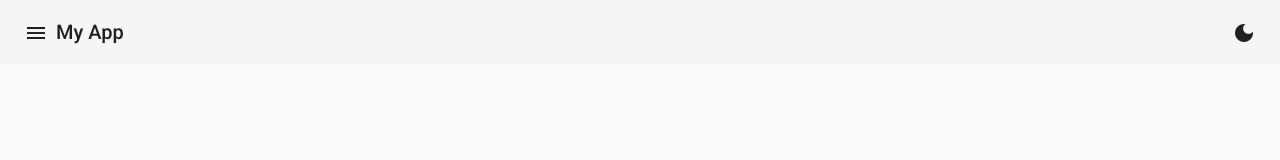
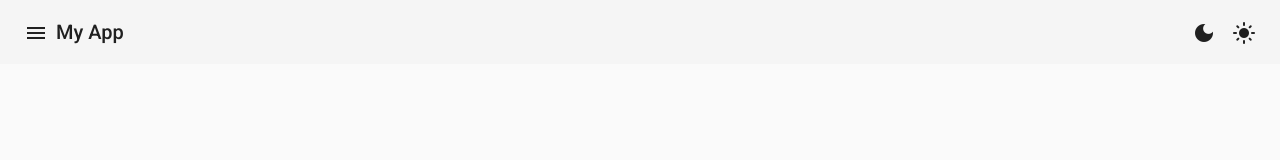
Before and after one commit to Lara-brd/nasaApp-2, an Angular app: page / in a window 1280 px wide. Shown: the top 160 px of the page. Built offline with nearby package versions, Linux system fonts and the light colour scheme.

Commit message:
theme problem solved

```diff
--- a/src/app/apod/pages/pic-date/pic-date.component.html
+++ b/src/app/apod/pages/pic-date/pic-date.component.html
@@ -1,7 +1,7 @@
 
 
 
-<div class="wrapp center disp-flex just-space-bet" style="background: inherit;">
+<div class="wrapp center disp-flex just-space-bet">
   <div class="text-day">
     <h2>Pictures by date</h2>
     <p>Sinze ddddd NASA choose a picture blabla dont   , amet consectetur adipisicing elit. Quaerat ad doloribus doloremque ex, non aliquam perspiciatis, id, nesciunt recusandae commodi expedita voluptates magnam.</p>
@@ -22,7 +22,7 @@
                 (input)="prueba()">
         <mat-error *ngIf="!fecha">Use datepicker to choose a date please</mat-error>
         <mat-hint>MM/DD/YYYY</mat-hint>
-        <mat-datepicker-toggle matSuffix [for]="picker"></mat-datepicker-toggle>
+        <mat-datepicker-toggle style="background: inherit;" matSuffix [for]="picker"></mat-datepicker-toggle>
         <mat-datepicker #picker></mat-datepicker>
 
       </mat-form-field>
--- a/src/app/app.component.html
+++ b/src/app/app.component.html
@@ -1,6 +1,5 @@
 
 <mat-sidenav-container fullscreen [hasBackdrop]="false">
-
 
   <mat-sidenav #sidenav mode="push">
 
@@ -39,7 +38,6 @@
   </mat-sidenav>
 
 
-
   <!-- content -->
   <mat-toolbar>
     <button mat-icon-button
@@ -54,8 +52,15 @@
     <button mat-icon-button
             class="example-icon favorite-icon"
             aria-label="Example icon-button with heart icon"
-            (click)="onSetTheme()">
+            (click)="onSetTheme('my-darktheme')">
       <mat-icon>dark_mode</mat-icon>
+    </button>
+
+    <button mat-icon-button
+            class="example-icon favorite-icon"
+            aria-label="Example icon-button with heart icon"
+            (click)="onSetTheme('my-lighttheme')">
+      <mat-icon>light_mode</mat-icon>
     </button>
 <!--
     <button mat-icon-button class="example-icon" aria-label="Example icon-button with share icon">
--- a/src/app/app.component.ts
+++ b/src/app/app.component.ts
@@ -1,5 +1,6 @@
 import { Component, HostBinding } from '@angular/core';
 import { OverlayContainer} from '@angular/cdk/overlay';
+import { OverlayModule} from '@angular/cdk/overlay';
 
 @Component({
   selector: 'app-root',
@@ -13,18 +14,25 @@ export class AppComponent {
 
   @HostBinding('class') componentCssClass:any;
 
-  constructor( public overlayCont:OverlayContainer){}
+  constructor( public overlayContainer:OverlayContainer){}
 
 
-  onSetTheme(){
-    if(this.mode === 'my-lighttheme'){
-      this.mode = 'my-darktheme'
+  onSetTheme(e:string){
+
+    this.overlayContainer.getContainerElement().classList.remove(e);
+
+
+    if(this.overlayContainer.getContainerElement().classList.contains('my-lighttheme')){
+      this.overlayContainer.getContainerElement().classList.remove('my-lighttheme');
+      this.overlayContainer.getContainerElement().classList.add('my-darktheme');
     }else{
-      this.mode = 'my-lighttheme'
+      this.overlayContainer.getContainerElement().classList.remove('my-darktheme');
+      this.overlayContainer.getContainerElement().classList.add('my-lighttheme');
     }
 
-    this.overlayCont.getContainerElement().classList.add(this.mode);
-    this.componentCssClass = this.mode;
+
+    this.componentCssClass = e;
+
   }
 
 }
--- a/src/app/app.module.ts
+++ b/src/app/app.module.ts
@@ -9,6 +9,7 @@ import { ErrorPageComponent } from './shared/error-page/error-page.component';
 import { HomeComponent } from './shared/home/home.component';
 import { AppRoutingModule } from './app-routing.module';
 import { MaterialModule } from './material/material.module';
+import { OverlayModule } from '@angular/cdk/overlay';
 
 @NgModule({
   declarations: [
@@ -21,7 +22,8 @@ import { MaterialModule } from './material/material.module';
     BrowserAnimationsModule,
     AppRoutingModule,
     MaterialModule,
-    HttpClientModule
+    HttpClientModule,
+    OverlayModule
 
   ],
   providers: [],
--- a/src/styles.scss
+++ b/src/styles.scss
@@ -30,14 +30,12 @@ $dark-theme: mat.define-dark-theme((
 .my-lighttheme {
   @include mat.all-component-themes($light-theme);
   //como es una clase podemos hacer pequeñas especificaciones
-  background: #fff;
-  color:#222;
+
 }
 
 .my-darktheme {
   @include mat.all-component-themes($dark-theme);
-  background: #222;
-  color:#fff;
+
 }
 
 
```
